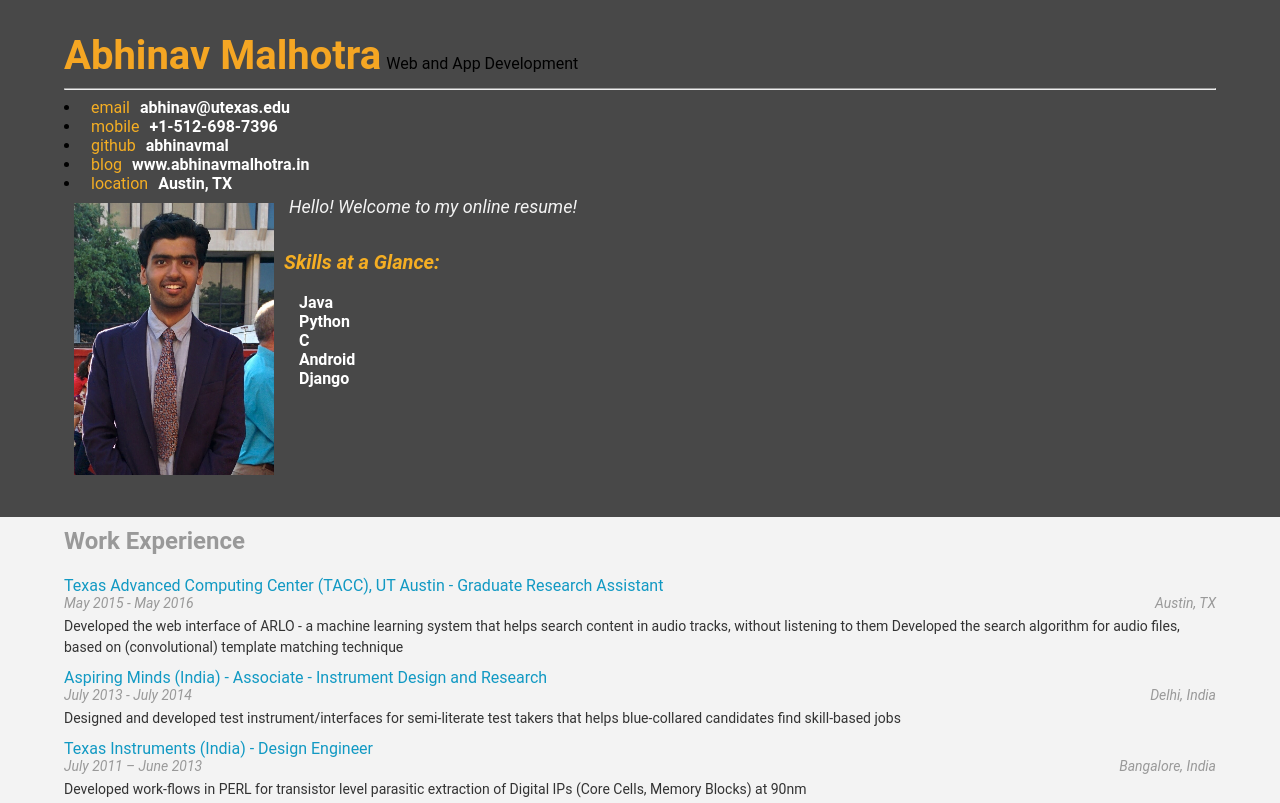
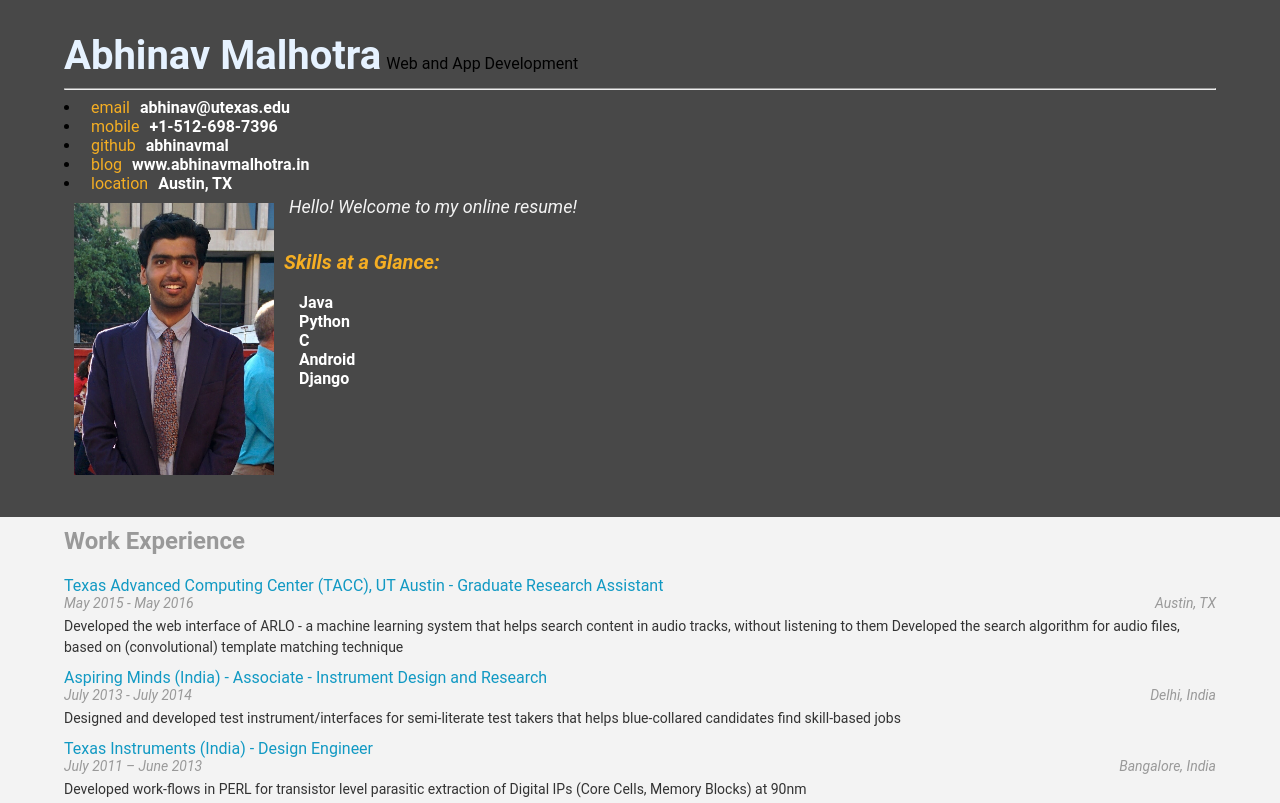
Before and after one commit to abhinavmal/abhinavmal.github.io, a plain HTML site: page index.html in a window 1280 px wide. Shown: the top 803 px of the page. Drawn offline with Linux system fonts and the light colour scheme; some packages are replaced by stand-ins of ours.

Commit message:
Update style.css

```diff
--- a/css/style.css
+++ b/css/style.css
@@ -26,7 +26,8 @@ h6 {
 
 h1 {
   font-size: 40px;
-  color: #f5a623;
+/*   color: #f5a623;  */
+  color: #e6f2ff;
   line-height: 48px;
   display: inline;
 }
```
